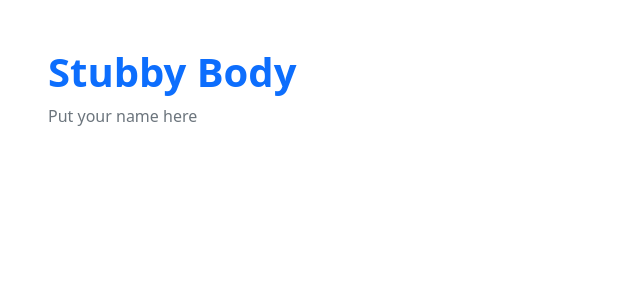
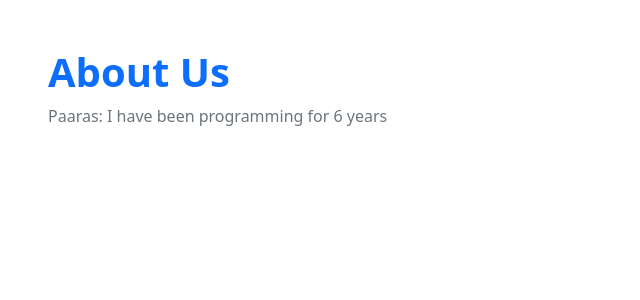
Before and after one commit to PaarasPurohit/udderly-delectable, a Flask app: page /stub/ in a window 1280 px wide. Shown: the part 66-366 px from the top of the page, without its empty margins (0-640 px from the left). Run offline with Flask 2, Linux system fonts and the light colour scheme.

Commit message:
hopefully this pushes

```diff
--- a/templates/stub.html
+++ b/templates/stub.html
@@ -8,8 +8,8 @@
 {% block body %}
     <!- Try building a new body here, bootstrap is a wise choice ->
     <div class="px-5 py-5 mx-auto">
-        <h1 class="text-primary"><strong>Stubby Body</strong></h1>
-        <p class="text-secondary">Put your name here</p>
+        <h1 class="text-primary"><strong>About Us</strong></h1>
+        <p class="text-secondary">Paaras: I have been programming for 6 years</p>
     </div>
 {% endblock %}
 
```
